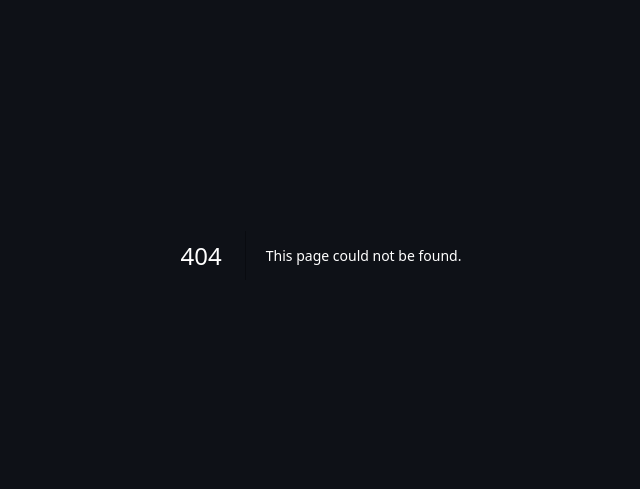
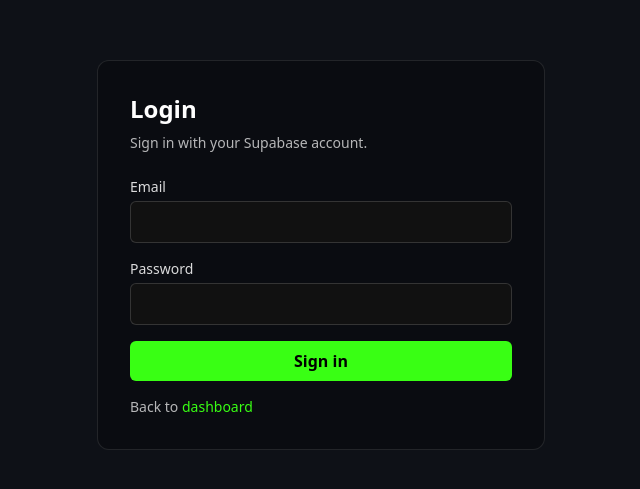
Before and after one commit to princepatel04477-web/Stock_Analysis_App, a Next.js app: page /login in a window 1280 px wide. Before the commit this address had no page. Shown: the part 145-634 px from the top of the page, without its empty margins (319-959 px from the left). Built offline with nearby package versions, Linux system fonts and the light colour scheme; no server answers.

Commit message:
feat: add Supabase login page
Co-authored-by: princepatel04477-web <227740714+princepatel04477-web@users.noreply.github.com>
Agent-Logs-Url: https://github.com/princepatel04477-web/Stock_Analysis_App/sessions/2aad4557-af11-488b-890e-7cf3b93ed0f0

```diff
--- /dev/null
+++ b/app/lib/supabase.ts
@@ -0,0 +1,16 @@
+import { createClient } from "@supabase/supabase-js";
+
+const supabaseUrl = process.env.NEXT_PUBLIC_SUPABASE_URL;
+const supabaseKey = process.env.NEXT_PUBLIC_SUPABASE_PUBLISHABLE_DEFAULT_KEY;
+
+let supabaseClient: ReturnType<typeof createClient> | null = null;
+
+export function getSupabaseClient() {
+  if (supabaseClient) return supabaseClient;
+  if (!supabaseUrl || !supabaseKey) {
+    throw new Error("Missing Supabase environment variables");
+  }
+
+  supabaseClient = createClient(supabaseUrl, supabaseKey);
+  return supabaseClient;
+}
--- /dev/null
+++ b/app/login/page.tsx
@@ -0,0 +1,101 @@
+"use client";
+
+import { FormEvent, useState } from "react";
+import Link from "next/link";
+import { useRouter } from "next/navigation";
+import { getSupabaseClient } from "@/lib/supabase";
+
+export default function LoginPage() {
+  const router = useRouter();
+  const [email, setEmail] = useState("");
+  const [password, setPassword] = useState("");
+  const [error, setError] = useState("");
+  const [loading, setLoading] = useState(false);
+
+  const handleSubmit = async (event: FormEvent<HTMLFormElement>) => {
+    event.preventDefault();
+    setError("");
+    setLoading(true);
+
+    try {
+      const supabase = getSupabaseClient();
+      const { error: loginError } = await supabase.auth.signInWithPassword({
+        email,
+        password,
+      });
+
+      if (loginError) {
+        setError(loginError.message);
+        return;
+      }
+
+      router.push("/");
+    } catch (err) {
+      setError(err instanceof Error ? err.message : "Unable to log in right now.");
+    } finally {
+      setLoading(false);
+    }
+  };
+
+  return (
+    <main className="min-h-screen bg-[#0E1117] text-white flex items-center justify-center px-4">
+      <div className="w-full max-w-md rounded-xl border border-white/10 bg-black/25 p-6 sm:p-8">
+        <h1 className="text-2xl font-bold">Login</h1>
+        <p className="mt-2 text-sm text-white/70">Sign in with your Supabase account.</p>
+
+        <form onSubmit={handleSubmit} className="mt-6 space-y-4">
+          <div>
+            <label htmlFor="email" className="mb-1 block text-sm text-white/85">
+              Email
+            </label>
+            <input
+              id="email"
+              type="email"
+              required
+              autoComplete="email"
+              value={email}
+              onChange={(event) => setEmail(event.target.value)}
+              className="w-full rounded-md border border-white/15 bg-[#111] px-3 py-2 outline-none ring-0 transition focus:border-[#39FF14]"
+            />
+          </div>
+
+          <div>
+            <label htmlFor="password" className="mb-1 block text-sm text-white/85">
+              Password
+            </label>
+            <input
+              id="password"
+              type="password"
+              required
+              autoComplete="current-password"
+              value={password}
+              onChange={(event) => setPassword(event.target.value)}
+              className="w-full rounded-md border border-white/15 bg-[#111] px-3 py-2 outline-none ring-0 transition focus:border-[#39FF14]"
+            />
+          </div>
+
+          {error ? (
+            <p className="rounded-md border border-red-500/40 bg-red-500/10 px-3 py-2 text-sm text-red-300">
+              {error}
+            </p>
+          ) : null}
+
+          <button
+            type="submit"
+            disabled={loading}
+            className="w-full rounded-md bg-[#39FF14] px-4 py-2 font-semibold text-black transition hover:bg-[#32d913] disabled:cursor-not-allowed disabled:opacity-60"
+          >
+            {loading ? "Signing in..." : "Sign in"}
+          </button>
+        </form>
+
+        <p className="mt-4 text-sm text-white/70">
+          Back to{" "}
+          <Link href="/" className="text-[#39FF14] hover:underline">
+            dashboard
+          </Link>
+        </p>
+      </div>
+    </main>
+  );
+}
```
Also changed, not shown: package.json (+8 -7 lines), 1 other file (tests, documents, lock files or other folders).
